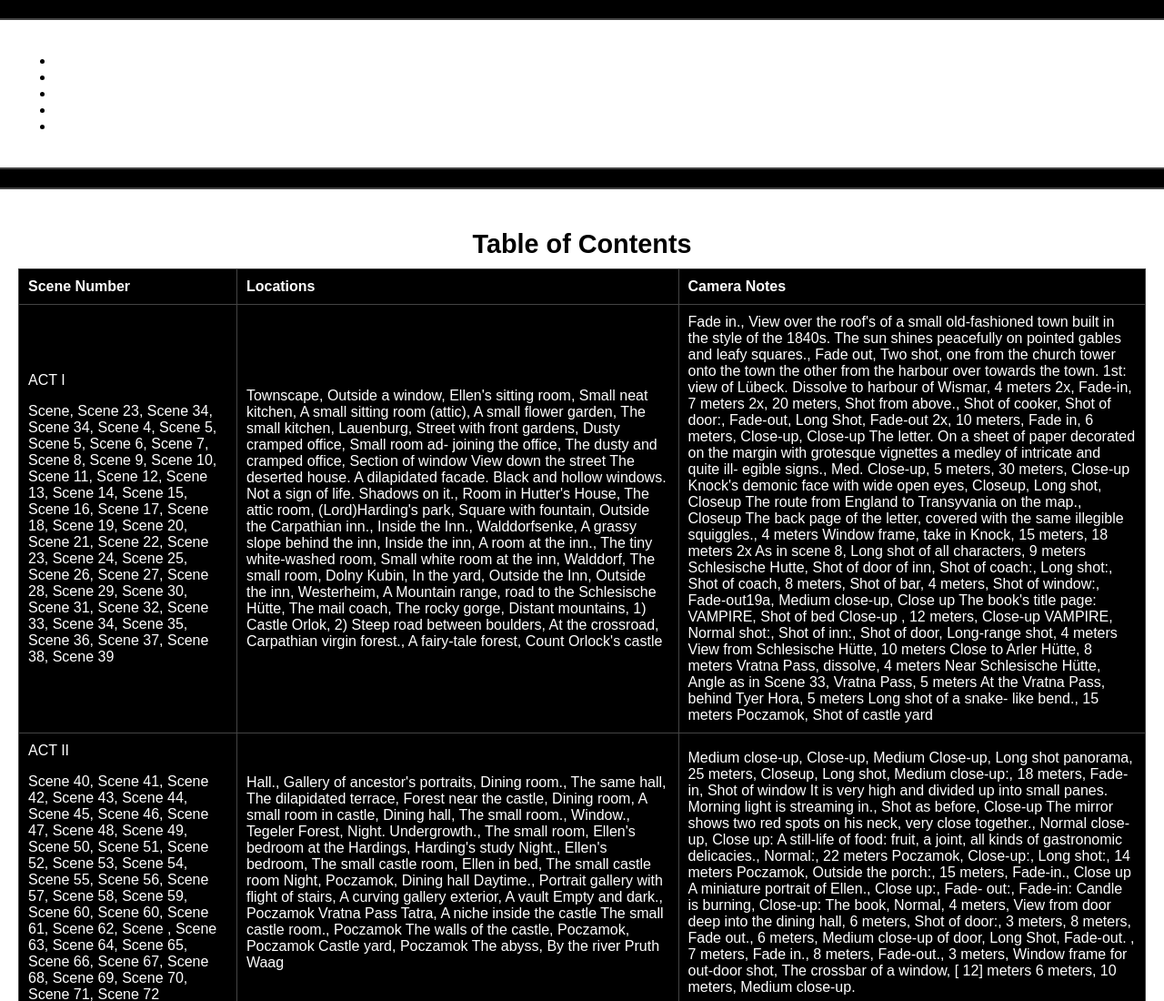
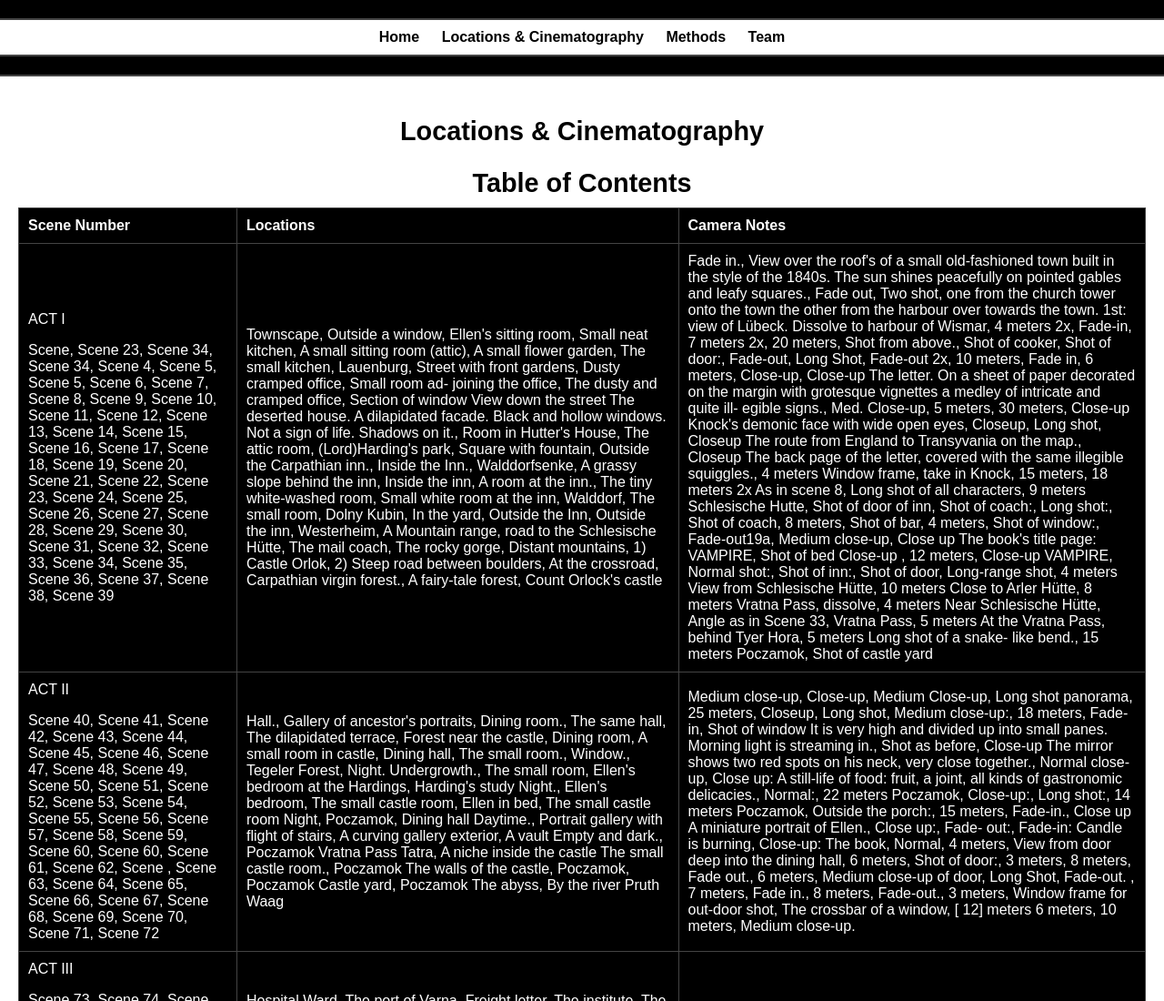
Before and after one commit to OH-ThatGuy/DIGIT-110-Nosferatu, a plain HTML site: page docs/locations.html in a window 1280 px wide. Shown: the top 1100 px of the page at 91% size. Drawn offline with Linux system fonts and the light colour scheme.

Commit message:
Final website changes

```diff
--- a/docs/locations.css
+++ b/docs/locations.css
@@ -45,7 +45,8 @@ nav table {
     font-size: 1rem;
 }
 
-nav th, nav td {
+nav th,
+nav td {
     border: 1px solid #444;
     padding: 10px;
     text-align: left;
@@ -78,7 +79,8 @@ main {
     line-height: 1.6;
 }
 
-main h1, main h2 {
+main h1,
+main h2 {
     color: white;
     margin-bottom: 10px;
 }
--- a/docs/locations.html
+++ b/docs/locations.html
@@ -6,16 +6,15 @@
       <link rel="stylesheet" type="text/css" href="locations.css" />
    </head>
    <body>
-      <nav>
-         <ul>
-            <li><a href="index.html">Home</a></li>
-            <li><a href="locations.html">Locations</a></li>
-            <li><a href="cinematography.html">Cinematography</a></li>
-            <li><a href="methods.html">Methods</a></li>
-            <li><a href="team.html">Team</a></li>
-         </ul>
+      <nav style="text-align: center; padding: 10px; background-color: white;">
+         <a href="index.html" style="color: black; font-weight: bold; margin: 0 10px;">Home</a>
+         <a href="locations.html" style="color: black; font-weight: bold; margin: 0 10px;">Locations
+            &amp; Cinematography</a>
+         <a href="methods.html" style="color: black; font-weight: bold; margin: 0 10px;">Methods</a>
+         <a href="team.html" style="color: black; font-weight: bold; margin: 0 10px;">Team</a>
       </nav>
       <nav>
+         <h2>Locations &amp; Cinematography</h2>
          <h2>Table of Contents</h2>
          <table>
             <thead>
@@ -2849,7 +2848,18 @@
          </section>
       </main>
       <footer>
-         <p xmlns:cc="http://creativecommons.org/ns#" xmlns:dct="http://purl.org/dc/terms/"><a property="dct:title" rel="cc:attributionURL" href="https://github.com/OH-ThatGuy/DIGIT-110-Nosferatu">DIGIT Nosferatu Project</a> by <span property="cc:attributionName">Owen Helm, Alexander Fisher, Ryan Dobson</span> is licensed under <a href="https://creativecommons.org/licenses/by/4.0/?ref=chooser-v1" target="_blank" rel="license noopener noreferrer" style="display:inline-block;">CC BY 4.0<img style="height:22px!important;margin-left:3px;vertical-align:text-bottom;" src="https://mirrors.creativecommons.org/presskit/icons/cc.svg?ref=chooser-v1" alt=""/><img style="height:22px!important;margin-left:3px;vertical-align:text-bottom;" src="https://mirrors.creativecommons.org/presskit/icons/by.svg?ref=chooser-v1" alt=""/></a></p>
+         <p xmlns:cc="http://creativecommons.org/ns#" xmlns:dct="http://purl.org/dc/terms/"><a
+               property="dct:title" rel="cc:attributionURL"
+               href="https://github.com/OH-ThatGuy/DIGIT-110-Nosferatu">DIGIT Nosferatu Project</a>
+            by <span property="cc:attributionName">Owen Helm, Alexander Fisher, Ryan Dobson</span>
+            is licensed under <a href="https://creativecommons.org/licenses/by/4.0/?ref=chooser-v1"
+               target="_blank" rel="license noopener noreferrer" style="display:inline-block;">CC BY
+                  4.0<img style="height:22px!important;margin-left:3px;vertical-align:text-bottom;"
+                  src="https://mirrors.creativecommons.org/presskit/icons/cc.svg?ref=chooser-v1"
+                  alt="" /><img
+                  style="height:22px!important;margin-left:3px;vertical-align:text-bottom;"
+                  src="https://mirrors.creativecommons.org/presskit/icons/by.svg?ref=chooser-v1"
+                  alt="" /></a></p>
          <p><a href="https://github.com/OH-ThatGuy/DIGIT-110-Nosferatu">GitHub Repo</a></p>
       </footer>
    </body>
--- a/docs/webstyle.css
+++ b/docs/webstyle.css
@@ -36,7 +36,8 @@ nav ul li a:hover {
     border-radius: 4px;
 }
 
-html, body {
+html,
+body {
     height: 100%;
     margin: 0;
     display: flex;
```
Also changed, not shown: docs/index.html (+25 -4 lines), docs/methods.html (+15 -11 lines), docs/team.html (+8 -4 lines).
